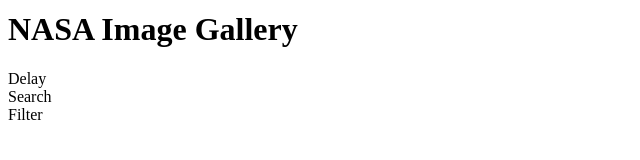
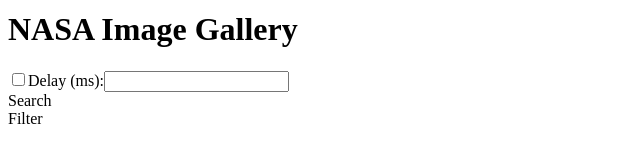
Before and after one commit to lawlorseanr/nasa-image-gallery, a React app: page / in a window 1280 px wide. Shown: the part 322-482 px from the top of the page, without its empty margins (0-640 px from the left). Built offline with nearby package versions, Linux system fonts and the light colour scheme; the HTML template or start-up script is replaced by a standard one.

Commit message:
Implement basic delay toggle switch and input for delay amount

```diff
--- a/client/public/styles.css
+++ b/client/public/styles.css
@@ -8,3 +8,64 @@
   display: flex;
   flex-direction: row;
 }
+
+
+
+
+
+/*
+    SLIDER
+*/
+/* The switch - the box around the slider */
+.switch {
+  position: relative;
+  display: inline-block;
+  width: 60px;
+  height: 34px;
+}
+
+/* Hide default HTML checkbox */
+.switch input {
+  opacity: 0;
+  width: 0;
+  height: 0;
+}
+
+/* The slider */
+.slider {
+  position: absolute;
+  cursor: pointer;
+  top: 0;
+  left: 0;
+  right: 0;
+  bottom: 0;
+  background-color: #ccc;
+  -webkit-transition: .4s;
+  transition: .4s;
+}
+
+.slider:before {
+  position: absolute;
+  content: "";
+  height: 26px;
+  width: 26px;
+  left: 4px;
+  bottom: 4px;
+  background-color: white;
+  -webkit-transition: .4s;
+  transition: .4s;
+}
+
+input:checked + .slider {
+  background-color: #2196F3;
+}
+
+input:focus + .slider {
+  box-shadow: 0 0 1px #2196F3;
+}
+
+input:checked + .slider:before {
+  -webkit-transform: translateX(26px);
+  -ms-transform: translateX(26px);
+  transform: translateX(26px);
+}
--- a/client/src/components/Header/Delay.jsx
+++ b/client/src/components/Header/Delay.jsx
@@ -3,8 +3,15 @@
 
 const Delay = ({ handleToggleDelay, handleDelayChange }) => {
   return (
-    <div>
-      Delay
+    <div id='app-header-title-delay'>
+      <label htmlFor='delay-toggle' className='switch'>
+        <input id='delay-toggle' type='checkbox' />
+        <span className='slider' />
+      </label>
+      <label htmlFor="delay-amount">
+        Delay (ms):
+        <input type="text" id="delay-amount" name="delay-amount" />
+      </label>
     </div>
   );
 };
--- a/client/src/components/Header/Title.jsx
+++ b/client/src/components/Header/Title.jsx
@@ -14,7 +14,6 @@
         <h1>NASA Image Gallery</h1>
       </div>
       <Delay
-        id='app-header-title-delay'
         handleToggleDelay={handleToggleDelay}
         handleDelayChange={handleDelayChange}
       />
--- a/client/src/config/config.js
+++ b/client/src/config/config.js
@@ -3,5 +3,7 @@
   keys aren't exposed via the client.
 
   However, this particular key is not strictly required and is easy to get via https://api.nasa.gov/.
+
+  This file largely serves as a placeholder/example.
 */
-module.exports = 'G1YGWrHAmVHpbNzqBehd8CkBTc6Q6UZ8SSzTRar1';
+module.exports = 'API_KEY';
```
